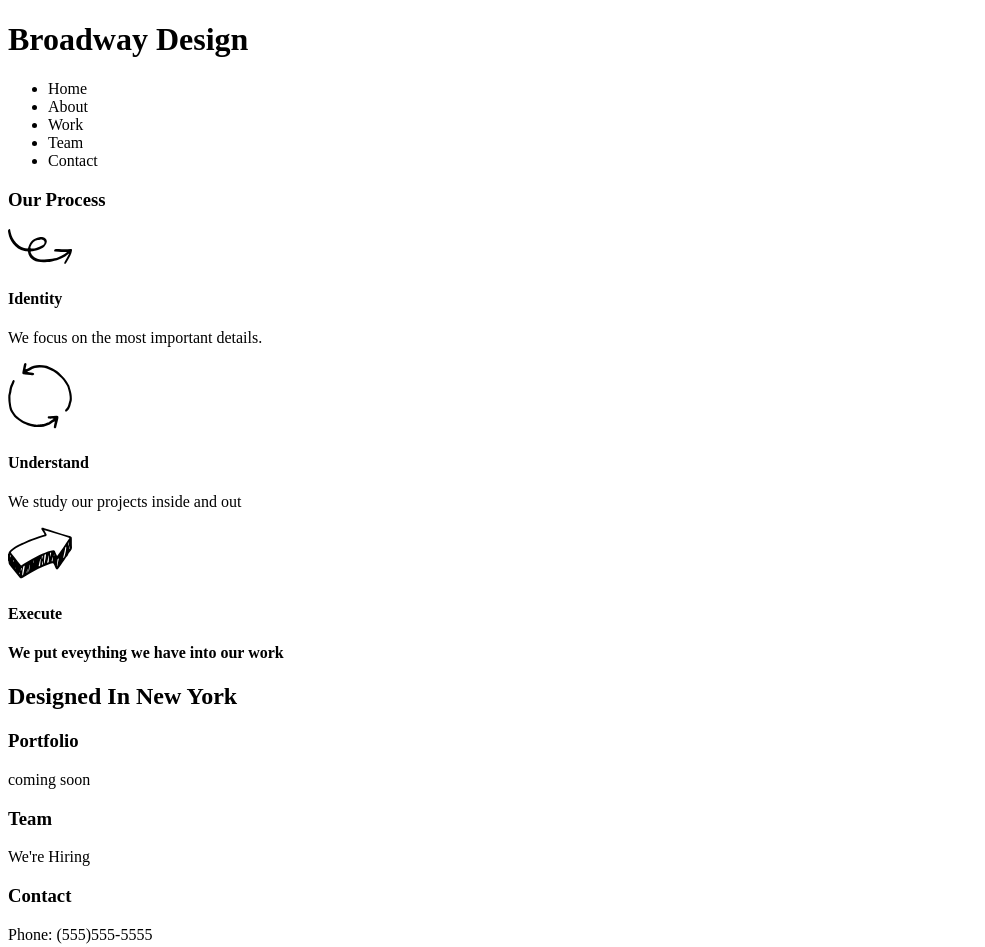
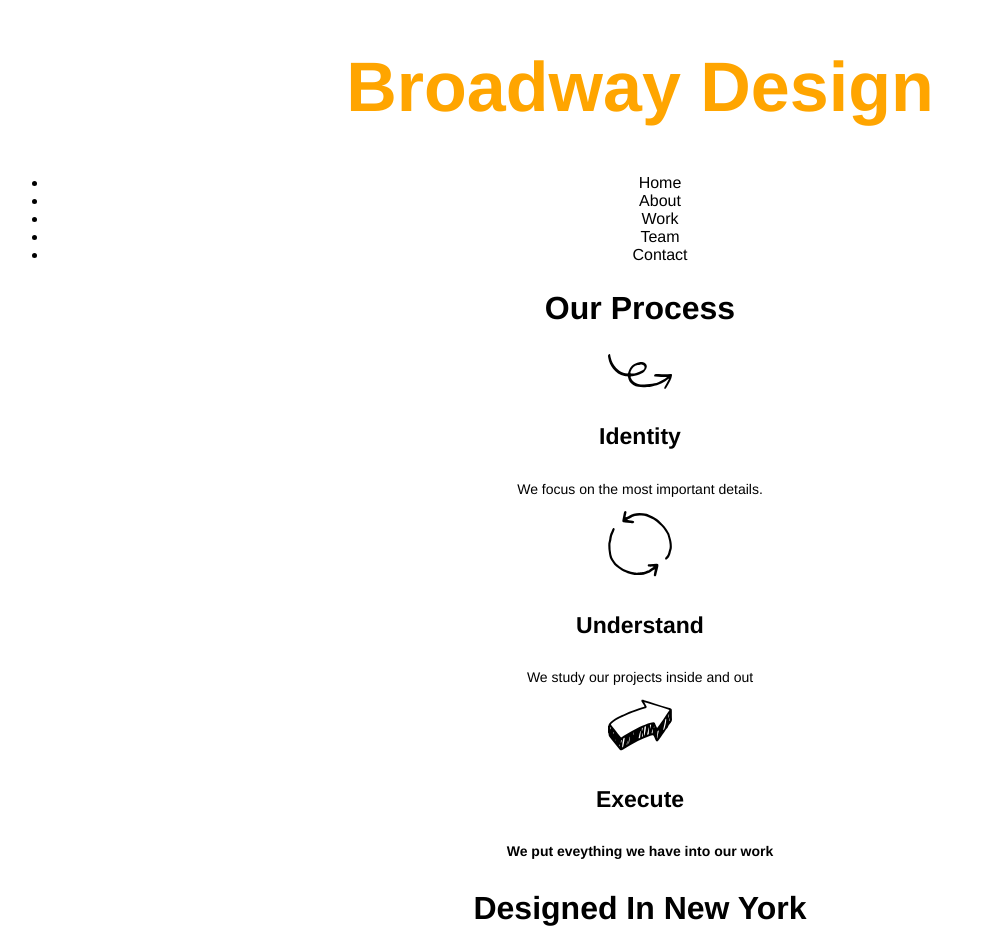
Before and after one commit to fsantos2/Broadway-Design, a plain HTML site: page index.html in a window 1280 px wide. Shown: the top 947 px of the page, without its empty margins (0-985 px from the left). Drawn offline with Linux system fonts and the light colour scheme.

Commit message:
css structure

```diff
--- a/index.html
+++ b/index.html
@@ -3,11 +3,11 @@
   <head>
 
     <title>Broadway Design</title>
-      <link href="./resources/css/stylesheet.css" type="text/css" rel="stylesheet">
+      <link href="./resources/css/style.css" type="text/css" rel="stylesheet">
   </head>
 
   <body>
-<h1>Broadway Design</h2>
+<h1>Broadway Design</h1>
 
 <!--navigation section-->
   <div>
@@ -23,13 +23,15 @@
 <!--process section-->
 
 <div>
-  <h3>Our Process</h3>
+  <h2>Our Process</h2>
   <img src="resources/images/identify.svg"/>
     <h4>Identity</h4>
       <p>We focus on the most important details.</p>
+
   <img src="resources/images/understand.svg"/>
     <h4>Understand</h4>
       <p>We study our projects inside and out</p>
+
   <img src="resources/images/execute.svg"/>
     <h4>Execute<h4>
       <p>We put eveything we have into our work</p>
@@ -44,7 +46,7 @@
   <h3>Team</h3>
     <p>We're Hiring</p>
 
-  <h3>Contact</h3>
+  <h3><a href="contact">Contact</h3>
     <p>Phone: (555)555-5555</p>
     <p>E-mail test@example.com</p>
     <p>twitter: @test</p>
--- a/resources/css/style.css
+++ b/resources/css/style.css
@@ -0,0 +1,24 @@
+body{
+  font-family: helvetica;
+  text-align: center;
+}
+
+h1{
+  font-size: 70px;
+  font-weight: bold;
+  color: orange;
+}
+
+h2{
+  font-size: 32px;
+  font-weight: bold;
+}
+
+p{
+  font-size: 14px;
+}
+
+h4{
+  font-size: 23px;
+  font-weight: bold;
+}
```
Also changed, not shown: 1 other file.
